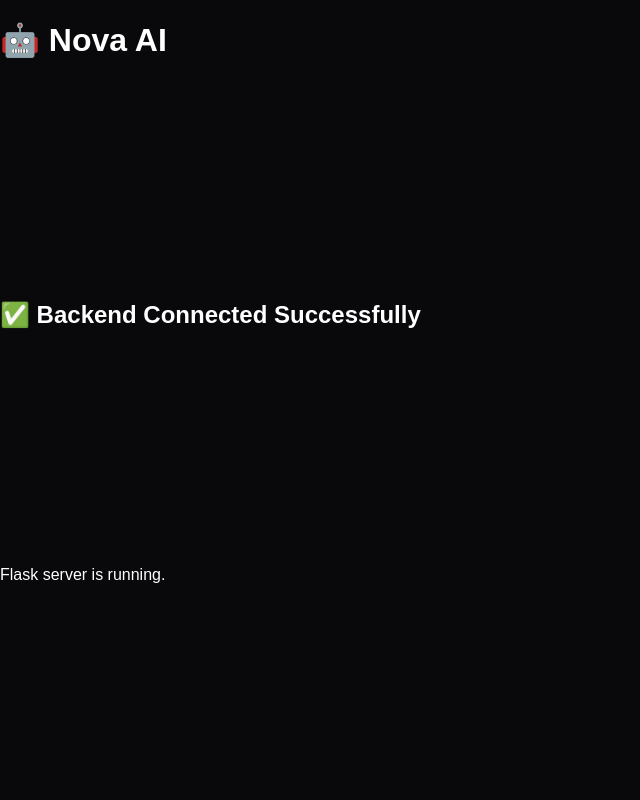
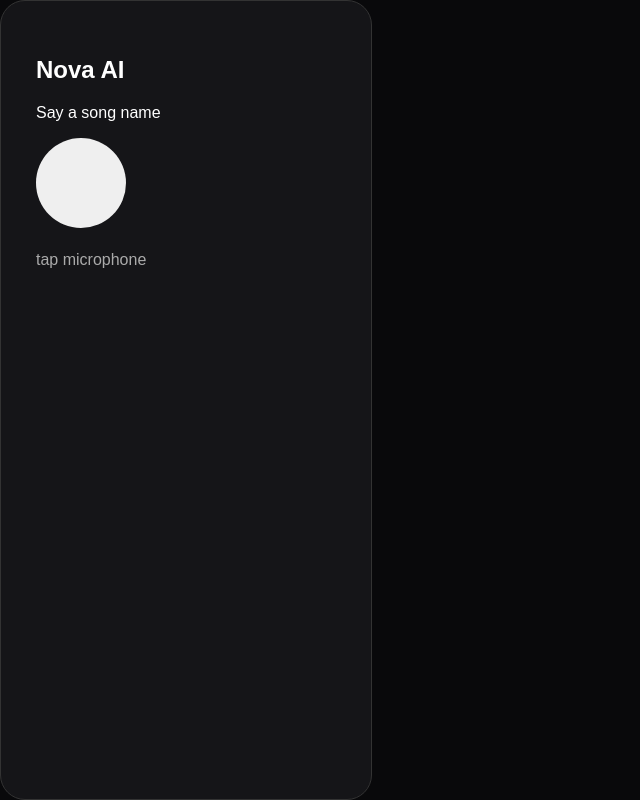
Before and after one commit to deepekaa/agent, a Flask app: page / in a window 1280 px wide. Shown: the whole page, without its empty margins (0-640 px from the left). Run offline with Flask 3, Linux system fonts and the light colour scheme.

Commit message:
Update index.html

```diff
--- a/app/templates/index.html
+++ b/app/templates/index.html
@@ -44,13 +44,14 @@ body{
 </head>
 
 <body>
-
-    <h1>🤖 Nova AI</h1>
-
-    <h2>✅ Backend Connected Successfully</h2>
-
-    <p>Flask server is running.</p>
-
+<div class="card">
+    <h2>Nova AI</h2>
+    <p>Say a song name</p>
+    <button id="mic" class="mic">
+    </button>
+    <div id="status" class="status">
+        tap microphone
+    </div>
 </body>
 
 </html>
```
